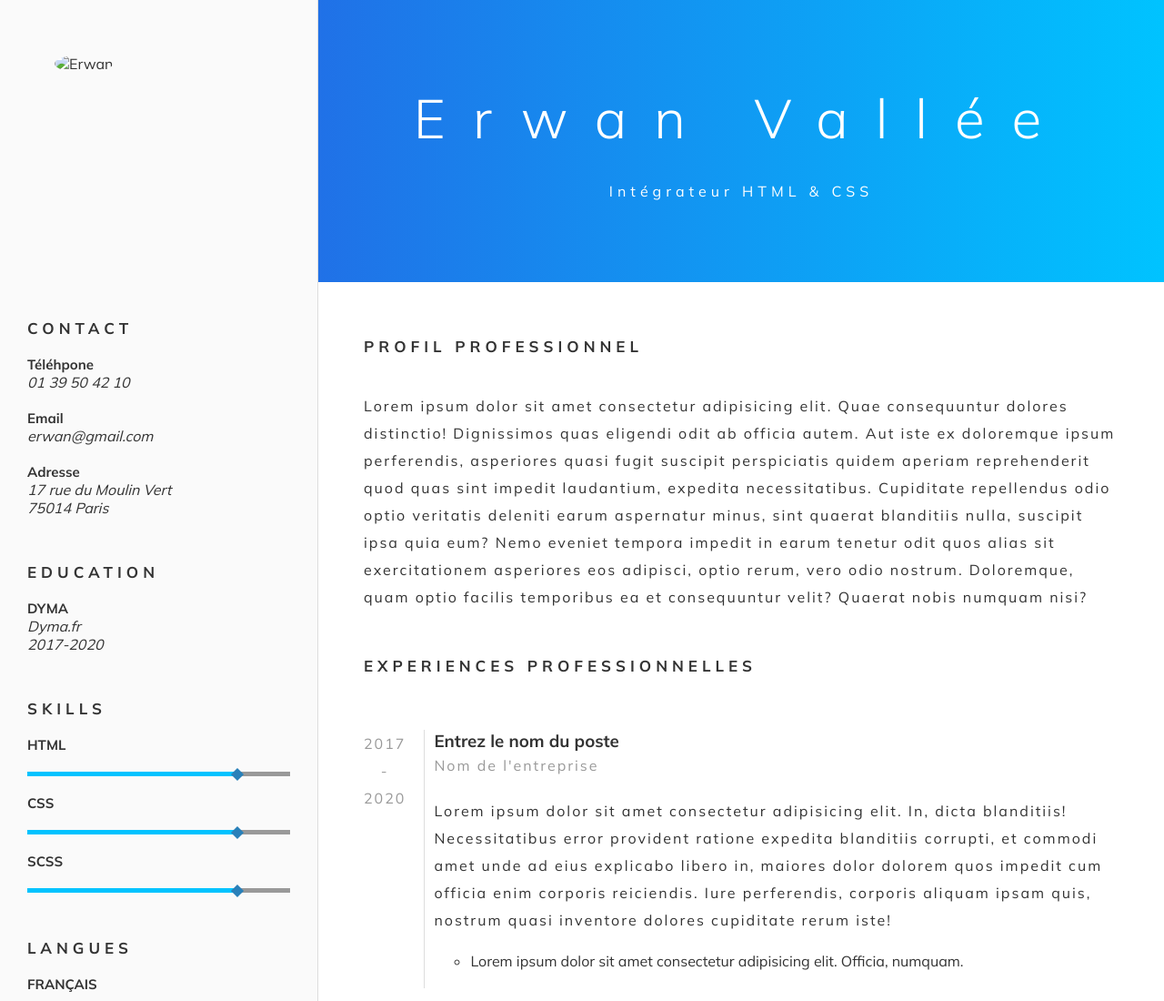
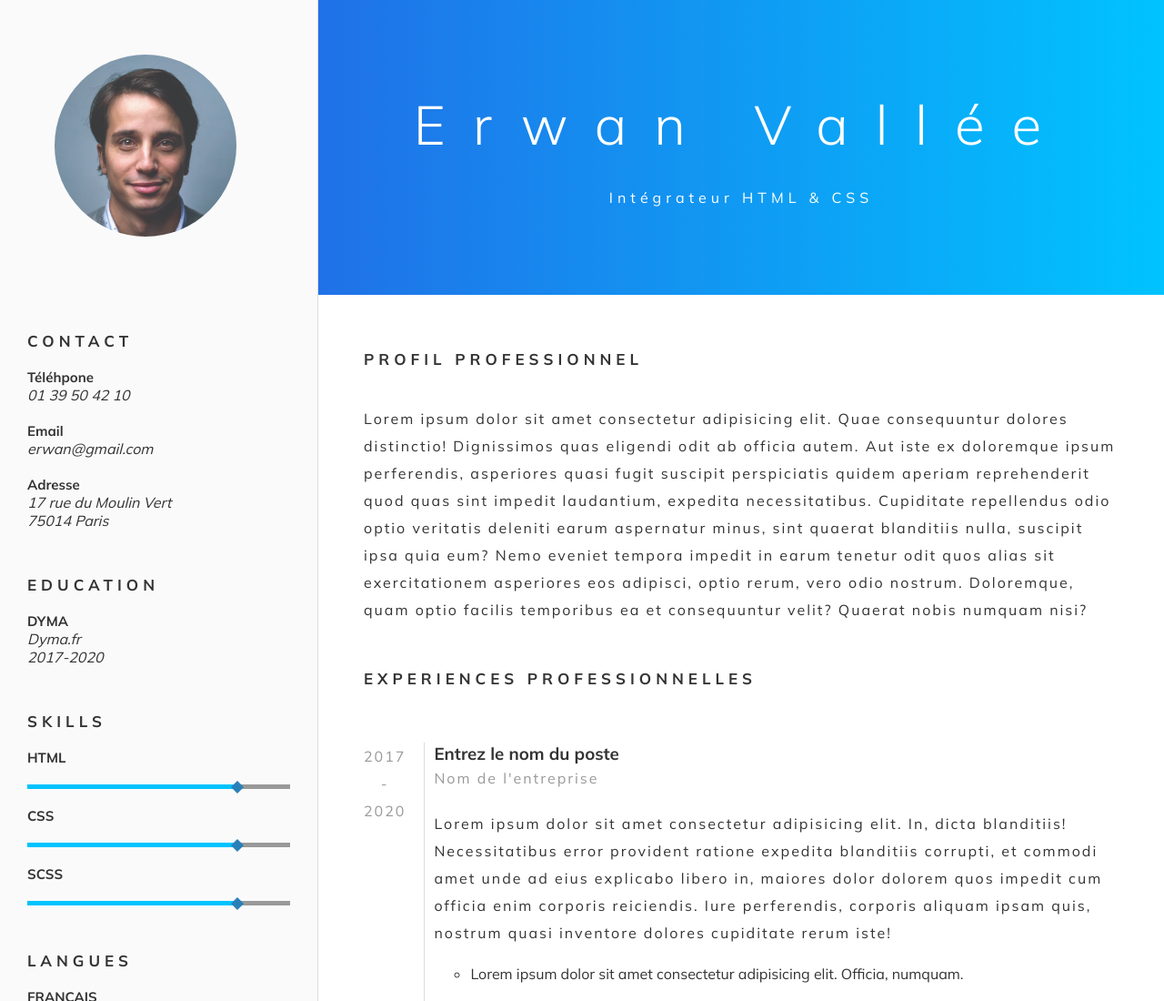
Before and after one commit to maryneminetto/Dyma---Projet-4---CV, a website: page index.html in a window 1280 px wide. Shown: the top 1100 px of the page at 91% size. Drawn offline with Linux system fonts and the light colour scheme; the site is published under a folder, as on GitHub Pages, so addresses that start at the root find nothing.

Commit message:
correction image

```diff
--- a/css.bak/style.css
+++ /dev/null
@@ -1,60 +0,0 @@
-* {
-  margin: 0;
-  padding: 0;
-  box-sizing: border-box; }
-
-html {
-  font-size: 62.5%; }
-
-body {
-  font-family: var(--font-family);
-  color: var(--text);
-  font-size: 1.6rem; }
-
-p {
-  margin: 1rem 0; }
-
-h1,
-h2,
-h3,
-h4,
-h5,
-h6 {
-  margin: 1rem 0 2rem 0; }
-
-ul {
-  list-style: none; }
-
-a {
-  color: var --text;
-  text-decoration: none; }
-
-img {
-  max-width: 100%; }
-
-.grid-container {
-  display: grid;
-  grid: "picture header" auto
- "aside main" 1fr
- / 350px auto;
-  min-height: 100vh; }
-
-header {
-  grid-area: header;
-  background: linear-gradient(to right, var(--primary), var(--light));
-  padding: 8rem 5rem;
-  text-align: center; }
-  header h1 {
-    font-size: 6rem;
-    line-height: 8rem;
-    font-weight: 300;
-    color: white; }
-
-.picture {
-  grid-area: picture; }
-
-aside {
-  grid-area: aside; }
-
-main {
-  grid-area: main; }
--- a/index.html
+++ b/index.html
@@ -17,7 +17,7 @@
             <p>Intégrateur HTML & CSS</p>
         </header>
         <section class="picture">
-            <img src="/img/Erwan.jpg" alt="Erwan">
+            <img src="img/Erwan.jpg" alt="Erwan">
         </section>
         <aside>
             <div class="block">
```
